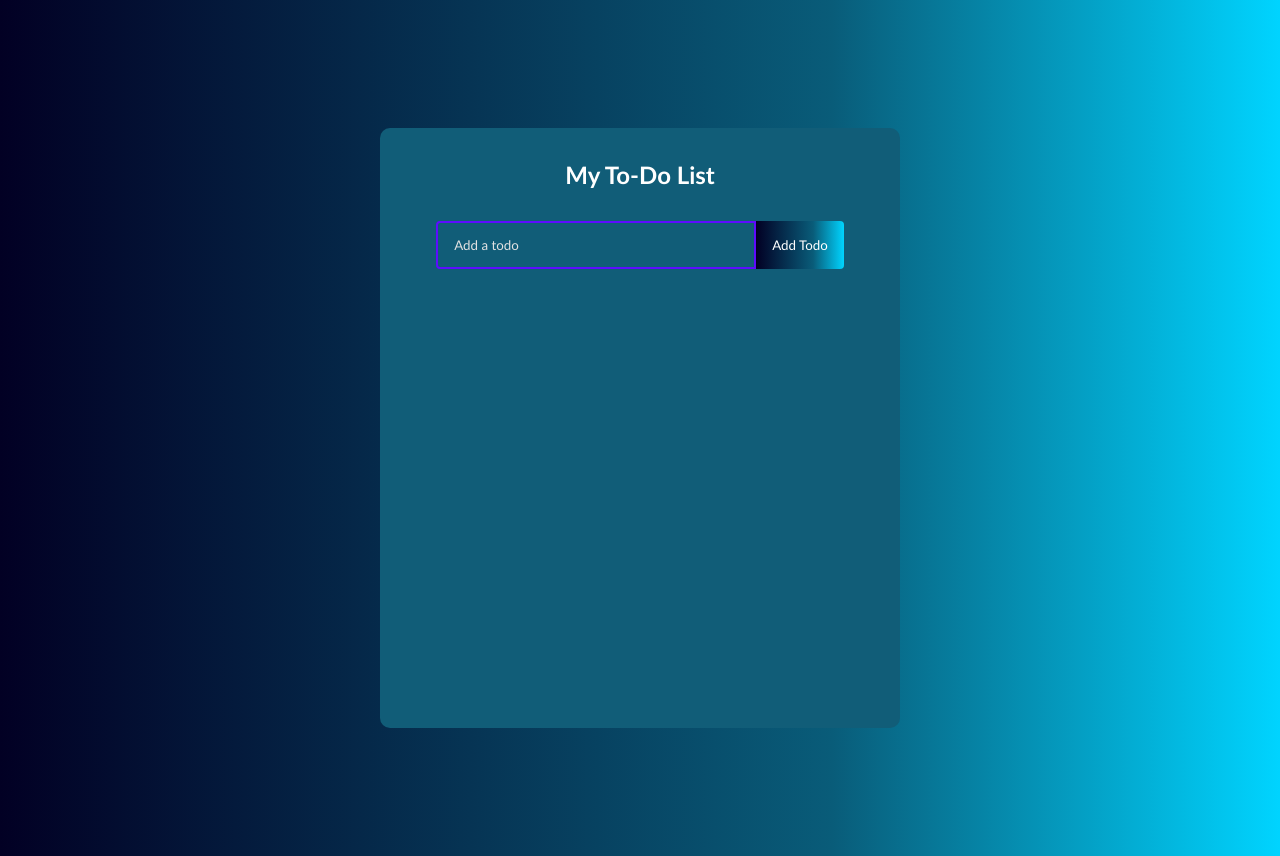
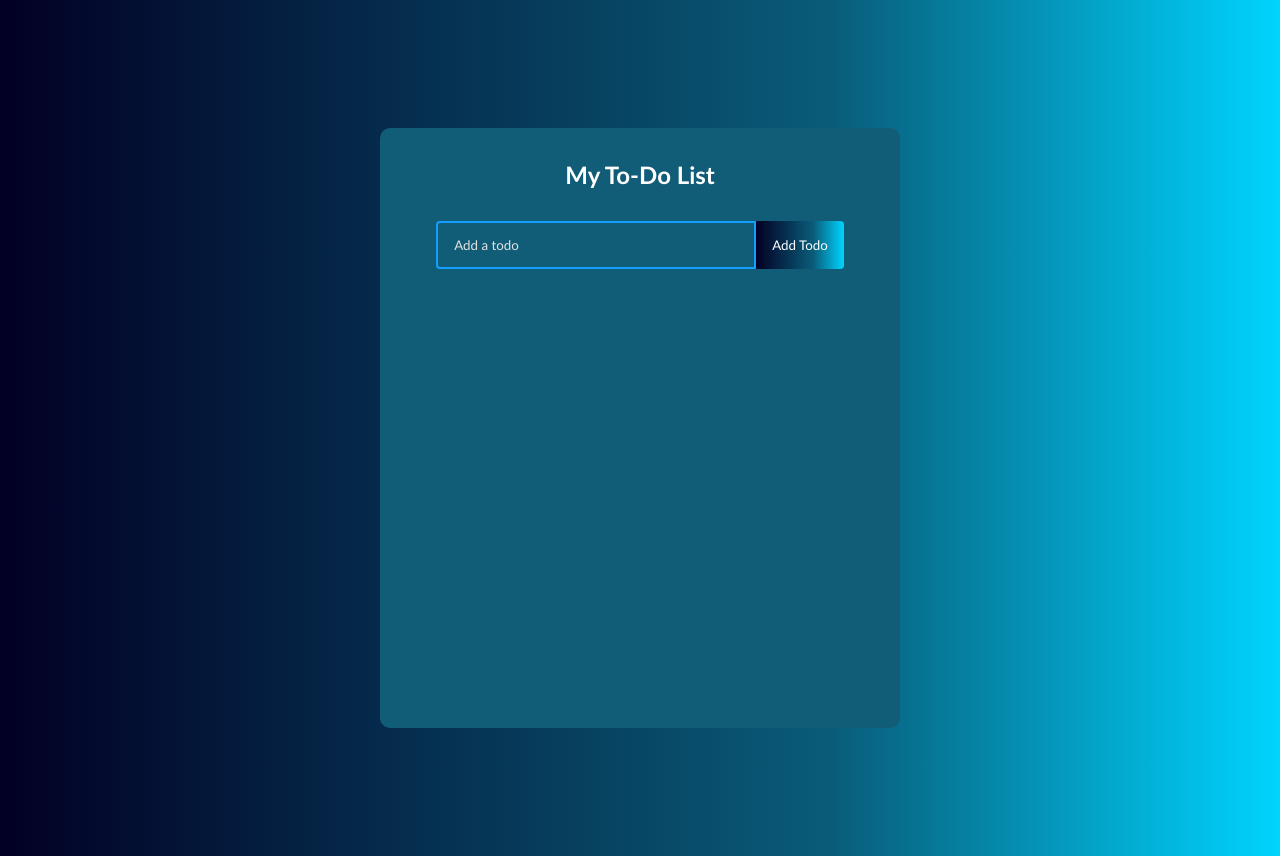
Before and after one commit to ryanminjaeshin/todo_list, a React (Create React App) app: page / in a window 1280 px wide. Built offline with nearby package versions, Linux system fonts and the light colour scheme.

Commit message:
Update CSS

```diff
--- a/src/App.css
+++ b/src/App.css
@@ -45,7 +45,7 @@ h1 {
 .todo-input {
   padding: 14px 32px 14px 16px;
   border-radius: 4px 0 0 4px;
-  border: 2px solid #5d0cff;
+  border: 2px solid #149fff;
   outline: none;
   width: 320px;
   background: transparent;
```
